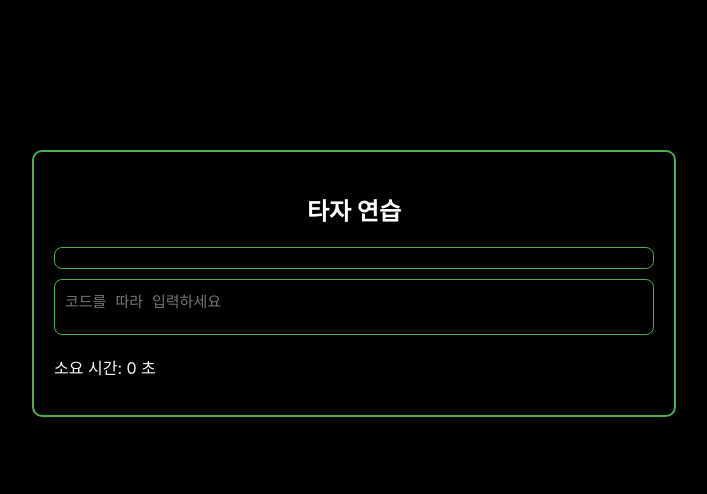
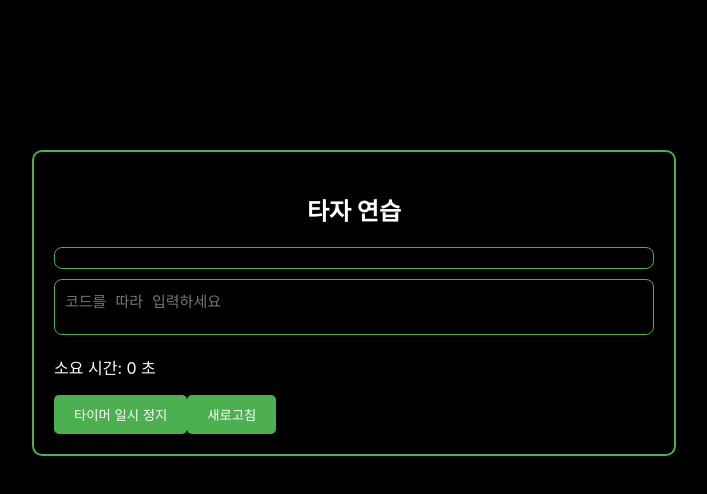
Before and after one commit to maplesyrup0423/DevTyper, a React (Create React App) app: page / in a window 1280 px wide. Shown: the top 494 px of the page, without its empty margins (286-993 px from the left). Built offline with nearby package versions, Linux system fonts and the light colour scheme; no server answers.

Commit message:
타이머 일시정지기능/ 코드 새로고침기능

```diff
--- a/src/components/TypingArea.css
+++ b/src/components/TypingArea.css
@@ -35,3 +35,16 @@ textarea {
   resize: none;
   outline: none;
 }
+
+button {
+  background-color: #4caf50;
+  color: white;
+  border: none;
+  border-radius: 5px;
+  padding: 10px 20px;
+  cursor: pointer;
+  transition: background-color 0.3s;
+}
+button:hover {
+  background-color: #45a049;
+}
--- a/src/components/TypingArea.js
+++ b/src/components/TypingArea.js
@@ -11,6 +11,7 @@ function TypingArea() {
   const timerRef = useRef(null); // useRef로 타이머 변수 선언
   const [accuracy, setAccuracy] = useState(0); // 정확도
   const [wpm, setWpm] = useState(0); // WPM (타자 속도)
+  const [isPaused, setIsPaused] = useState(false); // 일시 정지 상태
 
   // GitHub API에서 lodash 레포지토리의 .js 파일을 가져오는 함수
   const fetchJSFilesFromGithub = async () => {
@@ -172,6 +173,11 @@ function TypingArea() {
 
   /******************************************************************** */
   useEffect(() => {
+    if (isPaused) {
+      clearInterval(timerRef.current); // 일시 정지 상태일 때 타이머 멈춤
+      return; // 아무 것도 하지 않음
+    }
+
     // 타이머가 작동 중일 때
     if (startTime && !isFinished) {
       timerRef.current = setInterval(() => {
@@ -183,9 +189,19 @@ function TypingArea() {
     }
 
     return () => clearInterval(timerRef.current);
-  }, [startTime, isFinished]);
+  }, [startTime, isFinished, isPaused]);
+  const togglePause = () => {
+    setIsPaused((prev) => !prev); // 일시 정지 상태 토글
+  };
   /******************************************************************** */
-
+  const refreshCodeSnippet = () => {
+    setUserInput(""); // 텍스트 영역 초기화
+    setIsFinished(false); // 타이핑 완료 상태 초기화
+    setCurrentTime(0); // 타이머 초기화
+    setStartTime(null); // 타이머 시작 시간 초기화
+    fetchJSFilesFromGithub(); // 새로고침 시 새로운 코드 스니펫을 가져옴
+  };
+  /******************************************************************** */
   return (
     <div className="typing-area">
       <h2>타자 연습</h2>
@@ -197,16 +213,20 @@ function TypingArea() {
         onKeyDown={handleKeyDown}
         autoComplete="off" // 자동 완성 비활성화
         spellCheck="false" // 맞춤법 검사 비활성화
-        disabled={isFinished}
+        disabled={isPaused || isFinished}
       />
       <div>
         <p>소요 시간: {currentTime} 초</p>
+        <button onClick={togglePause}>
+          {isPaused ? "타이머 시작" : "타이머 일시 정지"}
+        </button>
         {isFinished && (
           <>
             <p>타이핑 완료!</p> <p>정확도: {accuracy}%</p>
             <p>속도: {wpm} WPM</p>
           </>
         )}
+        <button onClick={refreshCodeSnippet}>새로고침</button>
       </div>
     </div>
   );
```
